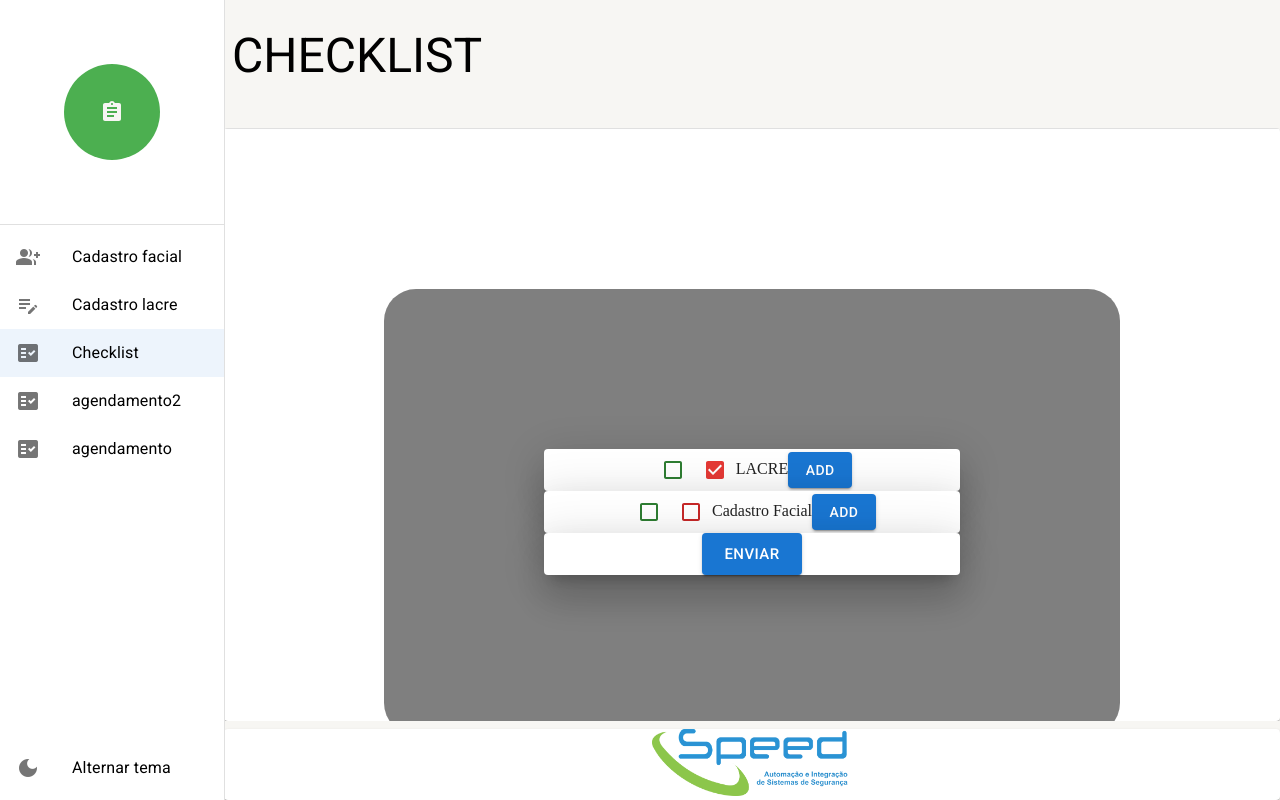
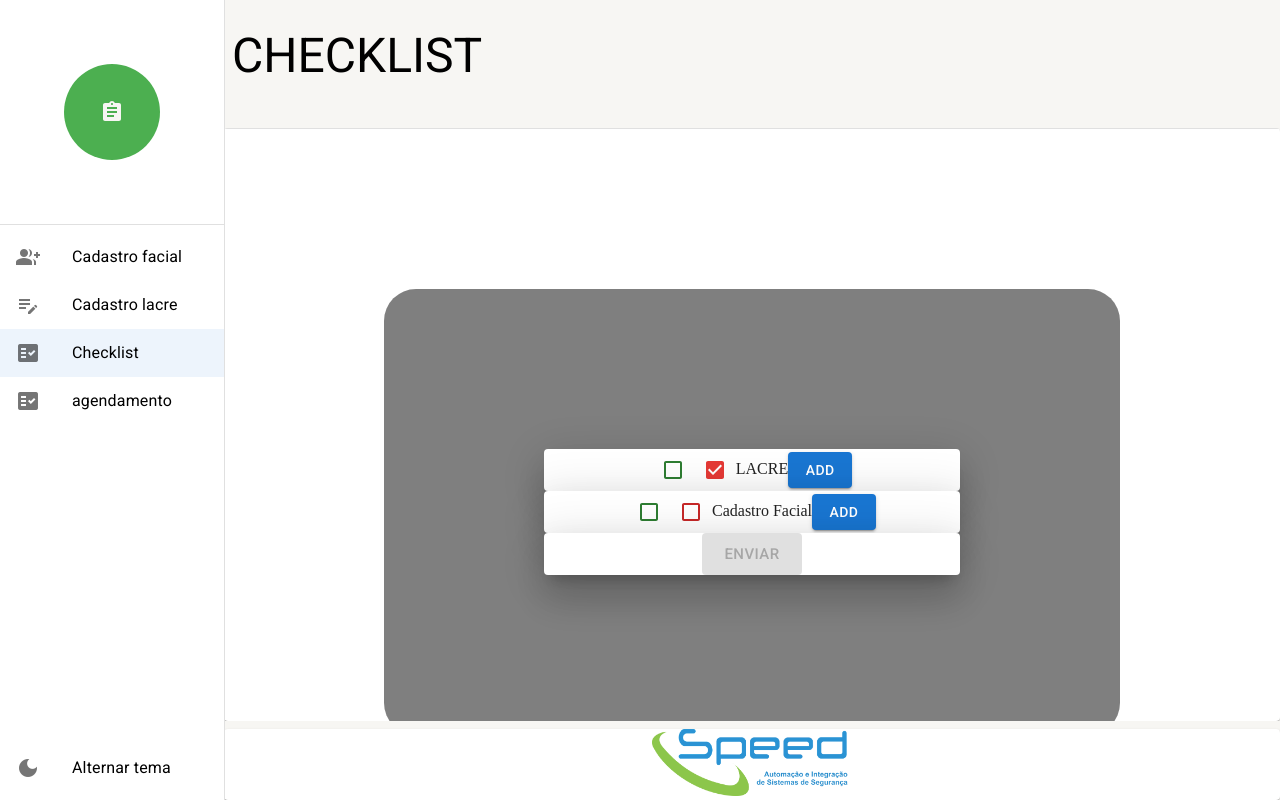
Before and after one commit to PhillDylan/prototype-one-app-deicmar, a React (Create React App) app: page /checklist in a window 1280 px wide. Built offline with nearby package versions, Linux system fonts and the light colour scheme.

Commit message:
feat: salvando para começar a mudar

```diff
--- a/src/pages/dashboard/Dashboard.tsx
+++ b/src/pages/dashboard/Dashboard.tsx
@@ -436,14 +436,14 @@ return(
                         setOpen(true);
                         setMensagemEnvio(data.message);
                         setErroEnvio(undefined);
-                        handleFetchResult(true, 'Mensagem de sucesso');
+                        handleFetchResult(true, data.message);
                       }else{
                         setSeverity('error');
                         setOpen(true);
                         setMensagemEnvio(data.message);
                         setStatusEnvio("erro");
                         setErroEnvio(undefined);
-                        handleFetchResult(false, 'Mensagem de erro');
+                        handleFetchResult(false, data.message);
                       }
                     })
                   .catch(error => {
--- a/src/pages/dashboard/Dashboard3.tsx
+++ b/src/pages/dashboard/Dashboard3.tsx
@@ -226,7 +226,7 @@ export const Dashboard3 = () => {
             variant="contained"
             size="large"
             onClick={enviarDados}
-            disabled={false}/*!greenChecked || !mensagemFetch*/ // Desabilita o botão se os checkboxes não estiverem marcados como verde
+            disabled={!greenChecked || !mensagemFetch}/*!greenChecked || !mensagemFetch*/ // Desabilita o botão se os checkboxes não estiverem marcados como verde
             >
                 ENVIAR
               </Button>
--- a/src/routes/index.tsx
+++ b/src/routes/index.tsx
@@ -151,10 +151,6 @@ export const AppRoutes = () => {
       },{
       icon: "fact_check",
       path: "/agendamento2",
-      label: "agendamento2",
-    },{
-      icon: "fact_check",
-      path: "/agendamento",
       label: "agendamento",
     },
     ]);
--- a/src/shared/layouts/LayoutBaseDePagina.tsx
+++ b/src/shared/layouts/LayoutBaseDePagina.tsx
@@ -1,35 +1,29 @@
-import { ReactNode } from "react";
+import React, { ReactNode } from "react";
 import { IconButton, Typography, useTheme, Icon, useMediaQuery, Theme, Grid, Paper } from "@mui/material";
 import { Box } from "@mui/system";
 import MenuIcon from "@mui/icons-material/Menu";
 import { useAppDrawerContext } from "../contexts";
 import Speed from '../../shared/assets/img/Speed.png'
 
-
-interface ILayoutBaseDePaginaProps{
-	children : React.ReactNode
+interface ILayoutBaseDePaginaProps {
+  children: ReactNode;
   titulo: string;
   barraDeFerramentas?: ReactNode;
 }
 
-export const LayoutBaseDePagina: React.FC<ILayoutBaseDePaginaProps> = ({ children,  titulo, barraDeFerramentas }) => {
-
+export const LayoutBaseDePagina: React.FC<ILayoutBaseDePaginaProps> = ({ children, titulo, barraDeFerramentas }) => {
+  // Media queries to determine screen size
   const smDown = useMediaQuery((theme: Theme) => theme.breakpoints.down('sm'));
   const mdDown = useMediaQuery((theme: Theme) => theme.breakpoints.down('md'));
-
   const theme = useTheme();
 
+  // Accessing the app drawer context
   const { toggleDrawerOpen } = useAppDrawerContext();
 
-  return(
-
-    <Box
-      height='100%'
-      display='flex'
-      flexDirection='column' gap={1}
-      sx={(theme) => ({
+  return (
+    <Box height='100%' display='flex' flexDirection='column' gap={1} sx={{
       '& > div': {
-          '&::-webkit-scrollbar': { height: 10, WebkitAppearance: 'none' },
+        '&::-webkit-scrollbar': { height: 10, WebkitAppearance: 'none' }, // Styling for scrollbars
         '&::-webkit-scrollbar-thumb': {
           borderRadius: 8,
           border: '2px solid',
@@ -37,67 +31,41 @@ export const LayoutBaseDePagina: React.FC<ILayoutBaseDePaginaProps> = ({ childre
           backgroundColor: 'rgba(0 0 0 / 0.2)',
         },
       },
-      })}
-    >
-        <Box padding={1} display='flex' alignItems='center' gap={1} height={theme.spacing(smDown ? 6 : mdDown ? 8 : 12)}  >
-
+    }}>
+      <Box padding={1} display='flex' alignItems='center' gap={1} height={theme.spacing(smDown ? 6 : mdDown ? 8 : 12)}>
         {smDown && (
           <IconButton color="primary" onClick={toggleDrawerOpen}>
             <MenuIcon />
           </IconButton>
         )}
-
-          <Typography
-          overflow="hidden"
-          whiteSpace="nowrap"
-          textOverflow="ellipsis"
-          variant={smDown ? 'h5' : mdDown ? 'h4' : 'h3'}
-          >
-            {titulo}
+        <Typography overflow="hidden" whiteSpace="nowrap" textOverflow="ellipsis" variant={smDown ? 'h5' : mdDown ? 'h4' : 'h3'}>
+          {titulo} {/* Displaying the title */}
         </Typography>
       </Box>
-
       {barraDeFerramentas && (
-        <Box>
-          {barraDeFerramentas}
-        </Box>
+        <Box>{barraDeFerramentas}</Box> // Displaying the toolbar if available
       )}
-
-        <Box flex={1} overflow='auto' >
-        <Grid
-          component={Paper}
-          elevation={1}
-          sx={{
+      <Box flex={1} overflow='auto'> {/* Creating a scrollable container */}
+        <Paper elevation={1} sx={{
           height: '100%',
           maxHeight: '100%',
           width: '100%',
-            overflow: 'auto',}}
-        >
-
-        <Grid item         sx={{
+          overflow: 'auto',
+        }}>
+          <Grid item sx={{
             width: '100%',
             maxHeight: '100%',
-            overflow: 'auto',}}>
-          {children}
+            overflow: 'auto',
+          }}>
+            {children} {/* Rendering the child components */}
+          </Grid>
+        </Paper>
+      </Box>
+      <Grid container style={{ display: 'flex', justifyContent: 'center', alignItems: 'center' }} component={Paper}>
+        <Grid item>
+          <img src={Speed} style={{ width: '200px', height: '100%' }} alt="" /> {/* Displaying an image */}
         </Grid>
       </Grid>
     </Box>
-
-
-        <Grid
-          container
-          style={{
-            display: 'flex',
-            justifyContent: 'center',
-            alignItems: 'center'
-          }}
-          component={Paper}
-        >
-          <Grid item >
-            <img src={Speed} style={{ width: '200px', height: '100%' }} alt="" />
-          </Grid>
-        </Grid>
-
-    </Box>
   );
 };
```
Lines whose indentation alone changed are shown as unchanged.
